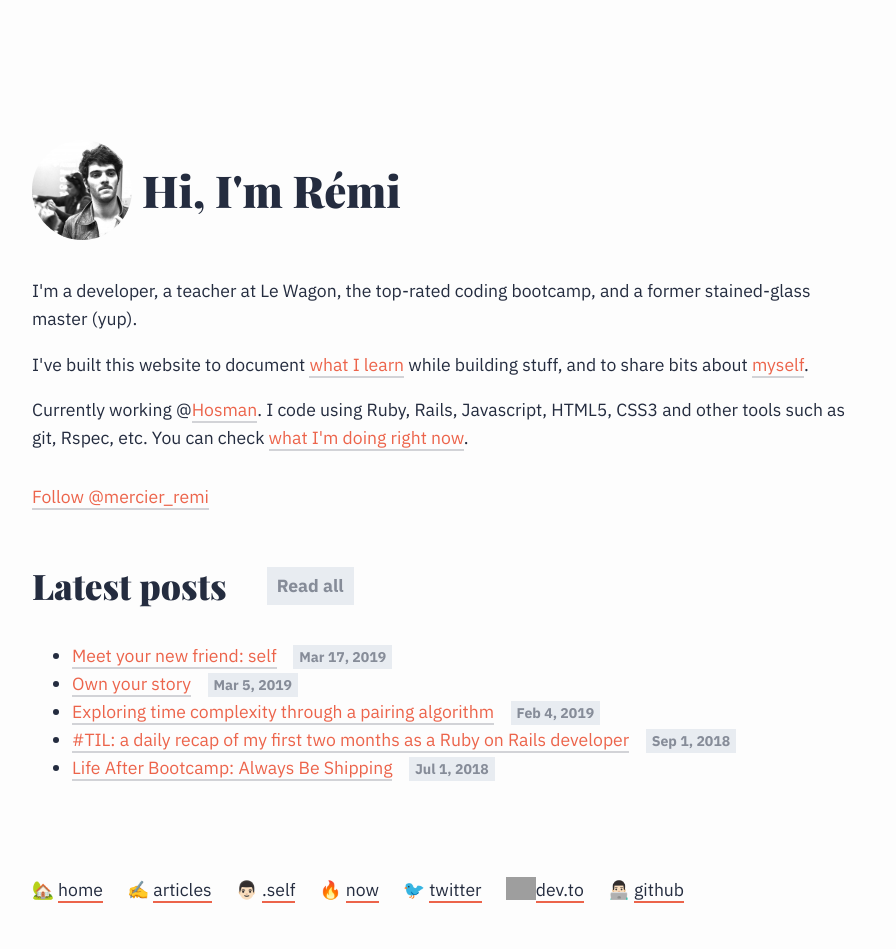
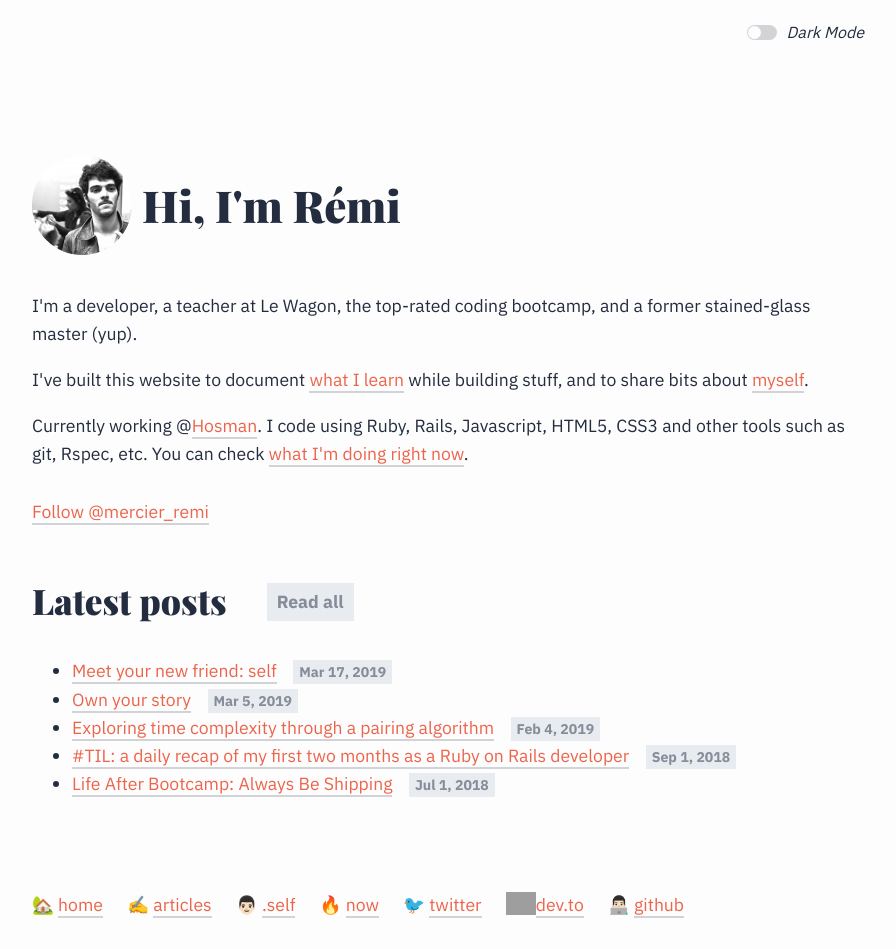
Before and after one commit to merciremi/remicodes, a Jekyll site: the page built from index.html, in a window 1280 px wide. Shown: the whole page, without its empty margins (192-1088 px from the left). Built offline with Jekyll 4.4.1, drawn with Linux system fonts in a browser that asks for light colours; some web fonts are replaced; comment, search, counter and statistics services are not loaded; grey boxes are pictures that could not be loaded.

Commit message:
Enable dark mode

```diff
--- a/_includes/footer.html
+++ b/_includes/footer.html
@@ -6,5 +6,4 @@
  🐦 <a href="https://twitter.com/mercier_remi">{{ 'twitter' }}</a>
  <span class="dev-to-badge"><img src="https://d2fltix0v2e0sb.cloudfront.net/dev-badge.svg" alt="Rémi Mercier's DEV Profile" height="30" width="30" /><a href="https://dev.to/mercier_remi">{{ 'dev.to' }}</a></span>
  👨🏻‍💻 <a href="https://github.com/merciremi/">{{ 'github' }}</a>
-
 </footer>
--- /dev/null
+++ b/_includes/header.html
@@ -0,0 +1,9 @@
+<header>
+  <div class="theme-switch-wrapper">
+    <label class="theme-switch" for="checkbox">
+      <input type="checkbox" id="checkbox" />
+      <div class="slider round"></div>
+    </label>
+    <em>Dark Mode</em>
+  </div>
+</header>
--- a/_layouts/default.html
+++ b/_layouts/default.html
@@ -3,11 +3,13 @@
 {% include head.html %}
 
 <body>
+  {% include header.html %}
   <main>
     {{ content }}
   </main>
   {% include footer.html %}
   <script async src="https://platform.twitter.com/widgets.js" charset="utf-8"></script>
+  <script src="{{ base.url | prepend: site.url }}/assets/dark-mode.js"></script>
 </body>
 
 </html>
--- a/_sass/_layout.scss
+++ b/_sass/_layout.scss
@@ -1,10 +1,23 @@
-html {
-  background-color: $body-background-color;
+:root {
+  --font-color: rgba(36, 44, 63, 1);
+  --link-color: rgba(236, 100, 75, 1);
+  --bg-color: rgba(253, 253, 253, 1);
+  --link-contrast: rgba(36, 44, 63, 0.2);
+  --code-border-color: rgba(253, 253, 253, 0);
 }
+[data-theme="dark"] {
+  --font-color: rgba(253, 253, 253, 1);
+  --link-color: rgba(236, 100, 75, 1);
+  --bg-color: rgba(36, 44, 63, 1);
+  --link-contrast: rgba(36, 44, 63, 1);
+  --code-border-color: rgba(253, 253, 253, 0.1);
+}
+
 body {
   margin: 0 auto;
   width: 65%;
-  color: $font-color;
+  color: var(--font-color);
+  background-color: var(--bg-color);
   font-family: $body-font;
   font-size: $body-font-size;
   line-height: 1.6;
@@ -15,7 +28,6 @@
     width: 90%;
   }
 }
-
 main {
   margin: 120px 0px 90px 0px;
   @media screen and (max-width: $break-medium) {
@@ -38,11 +50,11 @@
   font-size: 2em;
 }
 a {
-  color: $link-color;
+  color: var(--link-color);
   text-decoration: none;
-  border-bottom: 2px $dark-grey solid;
+  border-bottom: 2px var(--link-contrast) solid;
   &:visited {
-    color: $link-color;
+    color: var(--link-color);
   }
 }
 ul {
@@ -52,12 +64,16 @@
     padding-inline-start: 20px;
   }
 }
+header {
+  padding-top: 20px;
+  margin-bottom: -30px;
+}
 footer {
   padding-bottom: 30px;
   a {
-    color: rgba(36, 44, 63, 1) !important;
+    color: var(--link-color) !important;
     margin-right: 20px;
-    border-bottom: 2px $link-color solid;
+    border-bottom: 2px var(--link-contrast) solid;
   }
 }
 time {
@@ -75,7 +91,7 @@
 blockquote {
   margin: 25px 0;
   padding: 5px 20px 5px 30px;
-  border-left: 5px $link-color solid;
+  border-left: 5px var(--link-color) solid;
   font-style: italic;
 }
 img {
@@ -96,8 +112,7 @@
 cite {
   display: flex;
   align-items: center;
-  justify-content: flex-end;
-  text-align: right;
+  justify-content: flex-start;
   margin-top: 10px;
   font-size: $cite-font-size;
   a {
@@ -110,6 +125,9 @@
     margin: 0px 10px;
   }
 }
+pre {
+  border: 1px var(--code-border-color) solid;
+}
 h1::selection,
 h2::selection,
 h3::selection,
@@ -121,8 +139,8 @@
 span::selection,
 blockquote::selection,
 cite::selection {
-  background-color: $link-color;
-  color: $body-background-color;
+  background-color: var(--link-color);
+  color: var(--bg-color);
 }
 
 .circle {
@@ -141,7 +159,7 @@
   }
   padding-top: 30px;
   margin-top: 60px;
-  border-top: 1px $link-color solid;
+  border-top: 1px var(--link-color) solid;
 }
 .highlight {
   border-radius: 1em 0 1em 0;
@@ -150,7 +168,7 @@
 .highlighter-rouge {
   padding: 2px 3px;
   overflow-wrap: break-word;
-  color: $link-color;
+  color: var(--link-color);
   background-color: $opaque-background-color;
 }
 .icon {
@@ -194,7 +212,7 @@
   font-weight: 700;
   border-bottom: none;
   &:hover {
-    background: $link-color;
+    background: var(--link-color);
     color: white !important;
   }
   @media screen and (max-width: $break-small) {
@@ -213,6 +231,56 @@
     align-items: flex-start;
   }
 }
+.theme-switch-wrapper {
+  display: flex;
+  align-items: center;
+  justify-content: flex-end;
+  em {
+    margin-left: 10px;
+    font-size: 1rem;
+  }
+}
+.theme-switch {
+  display: inline-block;
+  height: 15px;
+  position: relative;
+  width: 30px;
+}
+.theme-switch input {
+  display:none;
+}
+.slider {
+  background-color: $dark-grey;
+  bottom: 0;
+  cursor: pointer;
+  left: 0;
+  position: absolute;
+  right: 0;
+  top: 0;
+  transition: .4s;
+}
+.slider:before {
+  background-color: $body-background-color;
+  bottom: 1px;
+  content: "";
+  height: 13px;
+  left: 1px;
+  position: absolute;
+  transition: .4s;
+  width: 13px;
+}
+input:checked + .slider {
+  background-color: $link-color;
+}
+input:checked + .slider:before {
+  transform: translateX(13px);
+}
+.slider.round {
+  border-radius: 34px;
+}
+.slider.round:before {
+  border-radius: 50%;
+}
 
 #profile-pic {
   margin-right: 10px;
--- /dev/null
+++ b/assets/dark-mode.js
@@ -0,0 +1,24 @@
+const toggleSwitch = document.querySelector('.theme-switch input[type="checkbox"]');
+
+function switchTheme(e) {
+    if (e.target.checked) {
+        document.documentElement.setAttribute('data-theme', 'dark');
+        localStorage.setItem('theme', 'dark'); //add this
+    }
+    else {
+        document.documentElement.setAttribute('data-theme', 'light');
+        localStorage.setItem('theme', 'light'); //add this
+    }
+}
+
+const currentTheme = localStorage.getItem('theme') ? localStorage.getItem('theme') : null;
+
+if (currentTheme) {
+    document.documentElement.setAttribute('data-theme', currentTheme);
+
+    if (currentTheme === 'dark') {
+        toggleSwitch.checked = true;
+    }
+}
+
+toggleSwitch.addEventListener('change', switchTheme, false);
```
